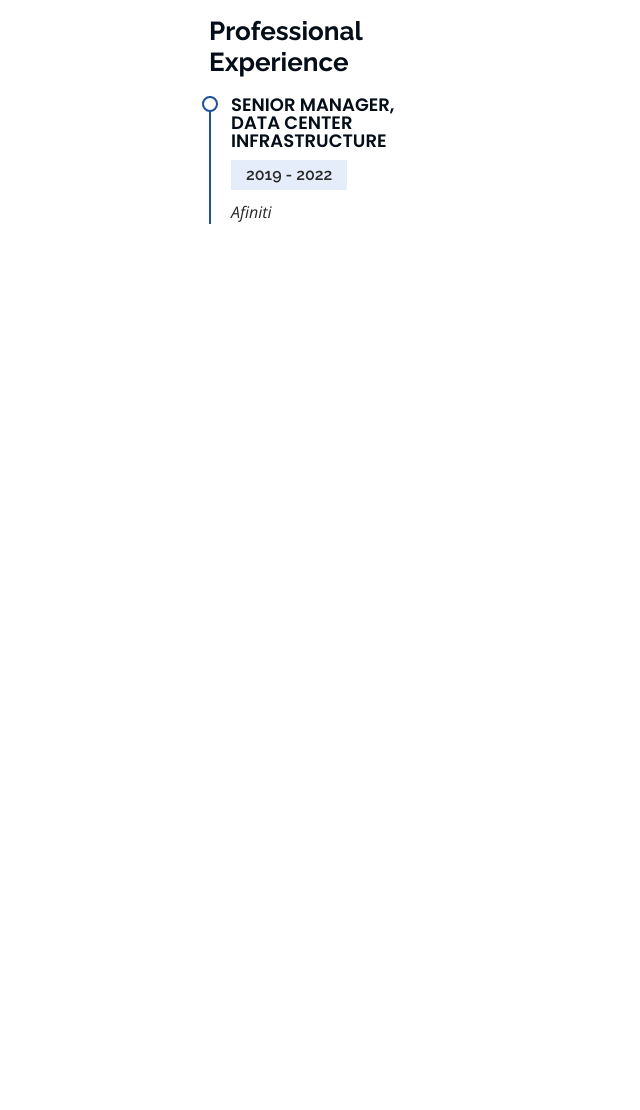
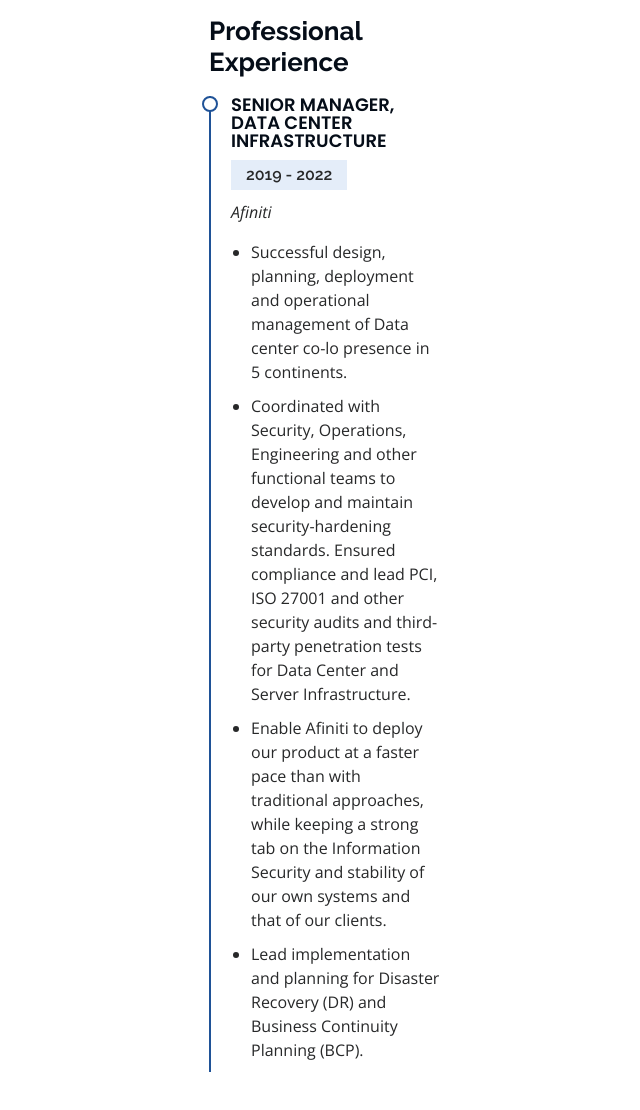
Before and after one commit to m-zohair/m-zohair.github.io, a plain HTML site: page index.html in a window 1280 px wide. Shown: the part 1464-2574 px from the top of the page, without its empty margins (103-743 px from the left). Before the commit the page ends 1764 px from the top, so only its background shows below. Drawn offline with nearby package versions, Linux system fonts and the light colour scheme.

Commit message:
Update index.html

```diff
--- a/index.html
+++ b/index.html
@@ -72,7 +72,7 @@
   <!-- ======= Hero Section ======= -->
   <section id="hero" class="d-flex flex-column justify-content-center align-items-center">
     <div class="hero-container" data-aos="fade-in">
-      <h1>Muhammad Zohair</h1>
+      <h1>M. Zohair</h1>
       <p>I'm an <span class="typed" data-typed-items="IT Professional"></span></p>
     </div>
   </section><!-- End Hero -->
@@ -277,6 +277,12 @@
               <h4>Senior Manager, Data Center Infrastructure</h4>
               <h5>2019 - 2022</h5>
               <p><em>Afiniti</em></p>
+              <ul>
+                <li>Successful design, planning, deployment and operational management of Data center co-lo presence in 5 continents.</li>
+                <li>Coordinated with Security, Operations, Engineering and other functional teams to develop and maintain security-hardening standards. Ensured compliance and lead  PCI, ISO 27001 and other security audits and third-party penetration tests for Data Center and Server Infrastructure.</li>
+                <li>Enable Afiniti to deploy our product at a faster pace than with traditional approaches, while keeping a strong tab on the Information Security and stability of our own systems and that of our clients.</li>
+                <li>Lead implementation and planning for Disaster Recovery (DR) and Business Continuity Planning (BCP).</li>
+              </ul>
             </div>
 
             <!--div class="resume-item">
```
